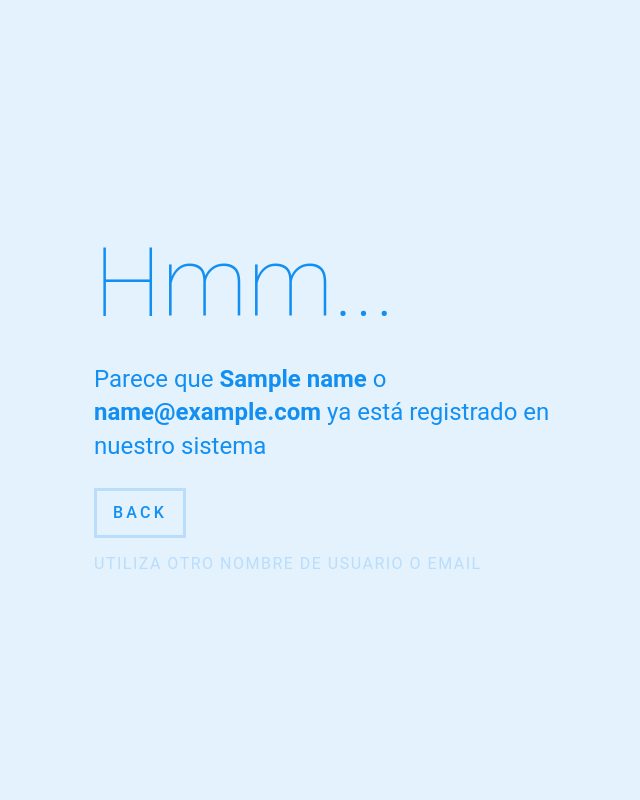
After one commit to VictorNS69/DesTapaIS, a Flask app: template src/templates/error_sign_in.html in a window 1280 px wide. The commit adds this page. Shown: the whole page, without its empty margins (296-936 px from the left). Run offline with Flask 2, Linux system fonts and the light colour scheme; the template is opened without the code that fills it: most values are stand-ins (such as "Sample title", 1, 10 or a date in 2020).

Commit message:
added "too youngth" and "user already exist" templates and css

```diff
--- /dev/null
+++ b/src/static/css/user_already_exist.css
@@ -0,0 +1,137 @@
+*, :before, :after {
+  box-sizing: border-box;
+}
+
+body {
+  display: flex;
+  align-items: center;
+  background: #E3F2FD;
+  min-width: 275px;
+  height: 100vh;
+  margin: 0 10vw;
+  overflow: hidden;
+  color: #138FF2;
+  font-family: Roboto;
+}
+
+.wrapper {
+  flex-grow: 2;
+  width: 40vw;
+  max-width: 500px;
+  margin: 0 auto;
+}
+
+h1 {
+  margin: 0;
+  font-size: 6em;
+  font-weight: 100;
+}
+
+p {
+  width: 95%;
+  font-size: 1.5em;
+  line-height: 1.4;
+}
+
+.buttons {
+  white-space: nowrap;
+  display: inline-block;
+}
+
+span {
+  display: block;
+  text-transform: uppercase;
+  color: #B9DDFB;
+  letter-spacing: 1.5px;
+  text-align: center;
+}
+
+a {
+  display: inline-block;
+  padding: .8em 1em;
+  margin-right: 1em;
+  margin-bottom: 1em;
+  border: 3px solid #B9DDFB;
+  color: #138FF2;
+  font-weight: 500;
+  text-transform: uppercase;
+  text-decoration: none;
+  letter-spacing: .2em;
+  position: relative;
+  overflow: hidden;
+  transition: .3s;
+}
+a:hover {
+  color: #E3F2FD;
+}
+a:hover:before {
+  top: 0;
+}
+a:before {
+  content: '';
+  background: #138FF2;
+  height: 100%;
+  width: 100%;
+  position: absolute;
+  top: -100%;
+  left: 0;
+  transition: .3s;
+  z-index: -1;
+}
+
+.space {
+  width: 75px;
+  height: calc(50vh + 37.5px);
+  border-top-left-radius: 37.5px;
+  border-top-right-radius: 37.5px;
+  overflow: hidden;
+  margin: calc(50vh - 37.5px) auto 0 auto;
+  position: relative;
+  pointer-events: none;
+  -webkit-transform: translateZ(0);
+}
+
+.blackhole {
+  border: 5px solid #1674D1;
+  height: 75px;
+  width: 75px;
+  border-radius: 50%;
+  position: absolute;
+  top: 0;
+  left: 0;
+}
+.blackhole:after {
+  content: '';
+  height: calc(100% + 10px);
+  width: calc(100% + 10px);
+  border: 5px solid #1674D1;
+  border-right-color: transparent;
+  border-bottom-color: transparent;
+  border-radius: 50%;
+  position: absolute;
+  top: -5px;
+  left: -5px;
+  z-index: 5;
+  transform: rotate(45deg);
+}
+
+.ship {
+  height: 150px;
+  width: 55px;
+  margin-left: 10px;
+  background: url("https://cbwconline.com/IMG/Codepen/Space%20Ship.svg") center/contain no-repeat;
+  animation: blackhole 4s infinite linear;
+  position: absolute;
+  bottom: -150px;
+}
+
+@keyframes blackhole {
+  to {
+    transform: translateY(-100vh);
+  }
+}
+@media (max-width: 600px) {
+  body {
+    margin: 0 5vw;
+  }
+}
--- /dev/null
+++ b/src/templates/error_sign_in.html
@@ -0,0 +1,9 @@
+<link rel="stylesheet" href="{{ url_for('static', filename='css/user_already_exist.css') }}">
+
+
+<div class="wrapper">
+  <h1>Hmm...</h1>
+  <p>Parece que <b>{{name}} </b> o <b>{{email}}</b> ya está registrado en nuestro sistema</p>
+  <div class="buttons"><a href="/">back</a>
+      <span>Utiliza otro nombre de usuario o email</span></div>
+</div>
```
Also changed, not shown: src/routes.py (+3 -6 lines), src/templates/age_error.html (added, +11 -0 lines), src/templates/main.html (deleted, +0 -13 lines), src/templates/sign_up.html (+4 -4 lines).
